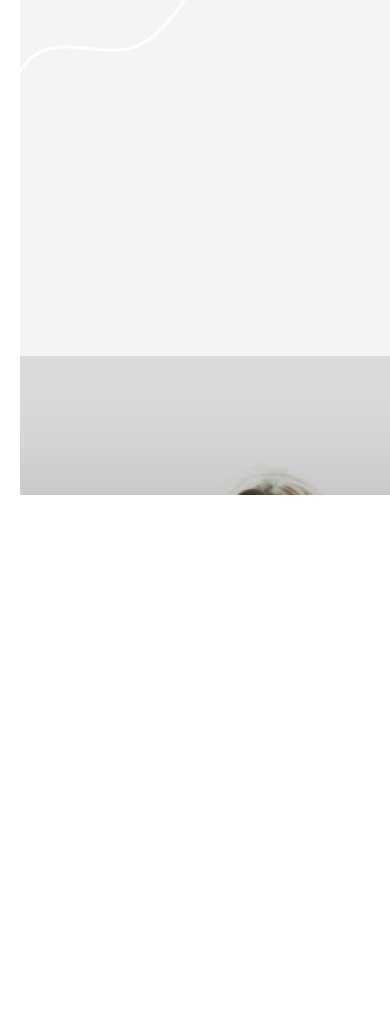
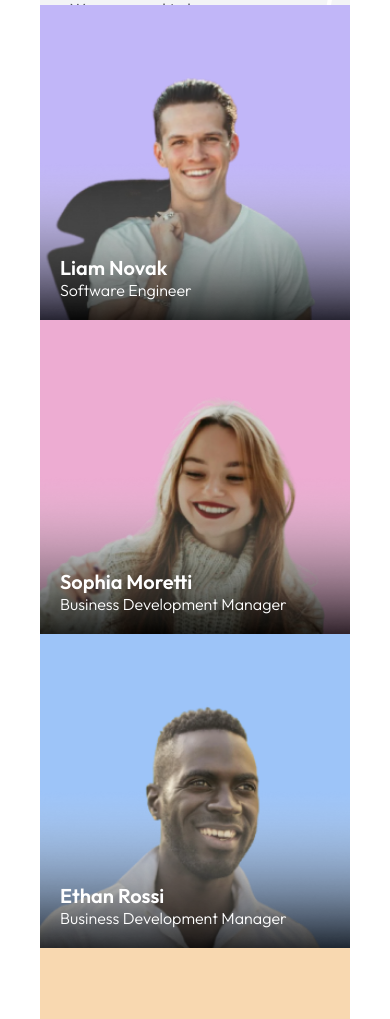
Before and after one commit to elClassico-eng/2.Meet-the-brain, a plain HTML site: page index.html in a window 390 px wide. Shown: the part 349-1368 px from the top of the page. Before the commit the page ends 844 px from the top, so only its background shows below. Drawn offline with Linux system fonts and the light colour scheme.

Commit message:
Изменение верстки и стилизация верстки, добавление адаптивной верстки

```diff
--- a/index.html
+++ b/index.html
@@ -27,87 +27,112 @@
             href="https://fonts.googleapis.com/css2?family=Outfit:wght@100..900&display=swap"
             rel="stylesheet"
         />
+        <link type="Image/x-icon" href="./resources/favicon.ico" rel="icon" />
     </head>
     <body>
-        <section class="card__section">
-            <article class="card__section__container">
-                <div class="card-1">
-                    <div class="card__description">
-                        <div class="card__description__text">
+        <section class="card-section">
+            <div class="card card-1">
+                <div class="">
                     <a href="#" target="_blank">Our team</a>
                     <h1>Meet the brain</h1>
                     <p>
-                                We are proud to have them as part of our
-                                community and look forward to continuing to push
-                                the boundaries of what's possible in the world
-                                of digital art.
+                        We are proud to have them as part of our community and
+                        look forward to continuing to push the boundaries of
+                        what's possible in the world of digital art.
                     </p>
                 </div>
-                        <div class="card__link-container">
-                            <a href="#">See all members</a>
-                            <img src="./resources/arrow up right.svg" />
-                        </div>
+                <a href="#" target="_blank">See all members</a>
             </div>
 
-                    <div class="cards__container">
             <div class="card card-2">
-                            <div class="card__overlay"></div>
                 <img
-                                src="./resources/person_1.png"
-                                alt="Liam Novak"
+                    class="card-author-photo"
+                    src="/resources/person_1.png"
+                    srcset="./resources/person_1@2x.png"
+                    alt=""
                 />
-                            <div class="card__author">
+                <img
+                    class="card-overlay"
+                    src="./resources/Gradient.svg"
+                    srcset="./resources/Gradient@2x.png"
+                />
+                <div class="card__author-info">
                     <h2>Liam Novak</h2>
                     <p>Software Engineer</p>
                 </div>
             </div>
+
             <div class="card card-3">
-                            <div class="card__overlay"></div>
                 <img
-                                src="./resources/person_2.png"
-                                alt="Sophia Moretti"
+                    class="card-author-photo"
+                    src="/resources/person_2.png"
+                    srcset="./resources/person_2@2x.png"
+                    alt=""
                 />
-                            <div class="card__author">
+                <img
+                    class="card-overlay"
+                    src="./resources/Gradient.svg"
+                    srcset="./resources/Gradient@2x.png"
+                />
+                <div class="card__author-info">
                     <h2>Sophia Moretti</h2>
                     <p>Business Development Manager</p>
                 </div>
             </div>
+
             <div class="card card-4">
-                            <div class="card__overlay"></div>
                 <img
-                                src="./resources/person_3.png"
-                                alt="Ethan Rossi"
+                    class="card-author-photo"
+                    src="/resources/person_3.png"
+                    srcset="./resources/person_3@2x.png"
+                    alt=""
                 />
-                            <div class="card__author">
+                <img
+                    class="card-overlay"
+                    src="./resources/Gradient.svg"
+                    srcset="./resources/Gradient@2x.png"
+                />
+                <div class="card__author-info">
                     <h2>Ethan Rossi</h2>
                     <p>Business Development Manager</p>
                 </div>
             </div>
+
             <div class="card card-5">
-                            <div class="card__overlay"></div>
                 <img
-                                src="./resources/person_4.png"
-                                alt="Isabella Ricci"
+                    class="card-author-photo"
+                    src="/resources/person_4.png"
+                    srcset="./resources/person_4@2x.png"
+                    alt=""
                 />
-                            <div class="card__author">
+                <img
+                    class="card-overlay"
+                    src="./resources/Gradient.svg"
+                    srcset="./resources/Gradient@2x.png"
+                />
+                <div class="card__author-info">
                     <h2>Isabella Ricci</h2>
                     <p>UX Designer</p>
                 </div>
             </div>
+
             <div class="card card-6">
-                            <div class="card__overlay"></div>
                 <img
-                                src="./resources/person_5.png"
-                                alt="Noah Conti"
+                    class="card-author-photo"
+                    src="/resources/person_5.png"
+                    srcset="./resources/person_5@2x.png"
+                    alt=""
                 />
-                            <div class="card__author">
+                <img
+                    class="card-overlay"
+                    src="./resources/Gradient.svg"
+                    srcset="./resources/Gradient@2x.png"
+                />
+                <div class="card__author-info">
                     <h2>Noah Conti</h2>
                     <p>Content Creator</p>
                 </div>
             </div>
-                    </div>
-                </div>
-            </article>
         </section>
     </body>
 </html>
--- a/style.css
+++ b/style.css
@@ -14,16 +14,18 @@
     --link-color: #263fa9;
     --link-visited: gray;
     --color: #000;
+    --main-color: #52555e;
     --body-color: #fff;
 
     --fz-h1-desctop: 6rem;
     --fz-h1-tablet: 4rem;
-    --fz-h2-desctop: 3rem;
+    --fz-h2-card: 2rem;
     --fz-h2-tablet: 2rem;
     --fz-p-desctop: 2rem;
-    --fz-p-tablet: 1.6rem;
+    --fz-p-card: 1.6rem;
     --fw-h1-desctop: 500;
     --fw-h2-desctop: 600;
+    --fw-p-card: 300;
 }
 
 html {
@@ -32,7 +34,7 @@ html {
 }
 
 body {
-    color: var(--body-color);
+    color: var(--color);
     -webkit-user-select: none; /* Safari */
     -moz-user-select: none; /* Firefox */
     -ms-user-select: none; /* Internet Explorer/Edge */
@@ -45,13 +47,13 @@ h1 {
 }
 
 h2 {
-    font-size: var(--fz-h2-desctop);
+    font-size: var(--fz-h2-card);
     font-weight: var(--fw-h2-desctop);
 }
 
 p,
 a {
-    font-size: var(--fz-p-desctop);
+    font-size: var(--fz-p-card);
 }
 
 a {
@@ -59,227 +61,174 @@ a {
     text-decoration: none;
 }
 
-.card__section {
+.card-section {
+    display: grid;
+    grid-template-columns: repeat(auto-fit, minmax(30rem, 1fr));
+    grid-template-rows: repeat(2, 1fr);
     width: 100%;
-    height: 100vh;
-    background-color: #fff;
-    padding: 5%;
+    padding: 4rem;
     overflow-x: hidden;
 }
 
-.card__section__container {
-    position: relative;
-    width: 100%;
-    min-height: 100vh;
-    display: grid;
-    gap: 0.5rem;
-    grid-template-rows: repeat(2, 1fr);
+.card-section a:hover {
+    text-decoration: underline;
+    text-decoration-color: var(--card-bg-2);
+    text-underline-offset: 1rem;
 }
 
-.card__description {
-    width: 100%;
-    max-height: 100%;
-    display: flex;
-    flex-direction: column;
-    margin: 4rem;
-    justify-content: space-between;
-}
-
-.card__description__text {
-    width: 70%;
-}
-
-.card__link-container a {
-    color: var(--color);
-    transition: all 0.35s ease-in-out;
-}
-
-.card__link-container a:hover {
-    text-decoration: underline;
-}
-
-.card__link-container a:active {
+.card-section a:active {
+    text-decoration: none;
     color: var(--link-color);
-}
-
-.card__link-container a:visited {
-    color: var(--color);
-}
-
-.card__link-container img {
-    cursor: pointer;
-    animation-name: arrow;
-    animation-duration: 2s;
-    animation-iteration-count: infinite;
-    animation-direction: alternate-reverse;
-    animation-timing-function: linear;
-}
-
-@keyframes arrow {
-    from {
-        transform: scale(1);
-    }
-    to {
-        transform: scale(1.6);
-    }
-}
-
-.card__link-container img:hover {
-    animation-play-state: paused;
-}
-
-.cards__container {
-    position: absolute;
-    right: 0;
-    top: 0;
-    width: 100%;
-    min-height: 100%;
-    display: grid;
-    grid-template-columns: 2fr 1fr 1fr 1fr;
 }
 
 .card {
     position: relative;
-    width: 100%;
-    height: 100%;
+    color: var(--body-color);
 }
 
-@keyframes color-card {
-    0% {
-        color: var(--card-bg-6);
-    }
-
-    25% {
-        color: var(--card-bg-2);
-    }
-
-    50% {
-        color: var(--card-bg-3);
-    }
-
-    75% {
-        color: var(--card-bg-4);
-    }
-
-    100% {
-        color: var(--card-bg-5);
-    }
+.card p {
+    font-size: var(--fz-p-card);
+    font-weight: var(--fw-p-card);
 }
 
-.card:hover {
-    animation-name: color-card;
-    animation-duration: 7s;
-    animation-iteration-count: infinite;
-    animation-direction: alternate-reverse;
-    animation-timing-function: linear;
+.card-author-photo {
+    position: relative;
+    display: block;
+    width: 100%;
+    height: auto;
 }
 
-.card__overlay {
+.card-overlay {
     position: absolute;
     bottom: 0;
+    left: 0;
     width: 100%;
-    min-height: 100%;
-    background: url("./resources/Gradient.svg");
-    background-position: center;
+    background-repeat: no-repeat;
     background-size: cover;
-    background-repeat: no-repeat;
 }
 
-.card img {
-    background-size: cover;
-    background-repeat: no-repeat;
-    background-position: center;
-}
-
-.card__author {
-    display: flex;
-    flex-direction: column;
-    gap: 0.3rem;
+.card .card__author-info {
     position: absolute;
-    bottom: 3rem;
-    left: 4rem;
+    bottom: 2rem;
+    left: 2rem;
+    font-size: var(--fz-p-card);
 }
 
 .card-1 {
     position: relative;
-    height: 100vh;
-    display: grid;
-    grid-template-columns: repeat(2, 1fr);
-    gap: 3rem;
+    display: flex;
+    flex-direction: column;
+    justify-content: space-between;
+    padding: 3rem 9rem 3rem 3rem;
+    grid-area: 1 / 1 / 3 / 3;
     background: url("./resources/Background_decor.svg");
+    background-color: var(--card-bg-6);
     background-repeat: no-repeat;
-    background-color: var(--card-bg-6);
-    border-radius: 3rem 3rem;
-    color: #000;
-    animation: none;
+    background-size: contain;
+    color: var(--color);
+    border-radius: 3rem 0 0 3rem;
 }
 
-.card-1:hover {
-    animation: none;
+.card-1 div {
+    display: flex;
+    flex-direction: column;
+    gap: 1.5rem;
 }
 
-.card-2,
-.card-3,
-.card-4,
-.card-5,
-.card-6 {
-    cursor: pointer;
-    background-color: rgba(0, 0, 0, 0.1);
-    transition: background-color 0.1s ease-in;
-    color: var(--body-color);
+.card-1 p {
+    position: relative;
+    font-weight: 400;
+    color: var(--main-color);
+}
+
+.card-1 a {
+    width: fit-content;
 }
 
 .card-2 {
-    grid-column: 3 / 4;
-}
-
-.card-2:hover {
     background-color: var(--card-bg-1);
 }
 
 .card-3 {
-    border-radius: 0 3rem 0 0;
-}
-
-.card-3:hover {
     background-color: var(--card-bg-2);
 }
 
 .card-4 {
-    grid-column: 2 / 3;
+    background-color: var(--card-bg-3);
+    grid-area: 2 / 2 / 3 / 3;
 }
 
-.card-4:hover {
-    background-color: var(--card-bg-3);
-}
-
-.card-5:hover {
+.card-5 {
     background-color: var(--card-bg-4);
 }
 
-.card-6:hover {
+.card-6 {
     background-color: var(--card-bg-5);
 }
 
-@media (max-width: 1024px) {
-    h1 {
-        font-size: var(--fz-h1-tablet);
-    }
-
-    h2 {
-        font-size: var(--fz-h2-tablet);
-    }
-
-    p {
-        font-size: var(--fz-p-tablet);
+@media (min-width: 641) and (max-width: 1024px) {
+    .card-section {
+        grid-template-columns: repeat(3, 1fr);
+        grid-template-rows: repeat(7, 1fr);
     }
 
     .card-1 {
-        grid-template-columns: 1fr;
+        grid-area: 1 / 1 / 4 / 7;
     }
 
-    .cards__container {
-        position: relative;
-        grid-template-columns: 1fr;
+    .card-2 {
+        grid-area: 2 / 1 / 2 / 2;
+    }
+
+    .card-3 {
+        grid-area: 2 / 2 / 3 / 3;
+    }
+
+    .card-4 {
+        grid-area: 2 / 3 / 3 / 3;
+    }
+
+    .card-5 {
+        grid-area: 3 / 2 / 3 / 3;
+    }
+
+    .card-6 {
+        grid-area: 3 / 3 / 3 / 4;
     }
 }
+
+@media (max-width: 640px) {
+    .card-section {
+        grid-template-columns: repeat(2, 1fr);
+        grid-template-rows: repeat(8, 1fr);
+    }
+
+    .card {
+        width: 100%;
+        grid-column: 1 / 3;
+    }
+
+    .card-1 {
+        grid-row: 1 / 8;
+    }
+
+    .card-2 {
+        grid-row: 2 / 2;
+    }
+
+    .card-3 {
+        grid-row: 3 / 3;
+    }
+
+    .card-4 {
+        grid-row: 4 / 4;
+    }
+
+    .card-5 {
+        grid-row: 5 / 5;
+    }
+
+    .card-6 {
+        grid-row: 6 / 6;
+    }
+}
```
Lines whose indentation alone changed are shown as unchanged.
